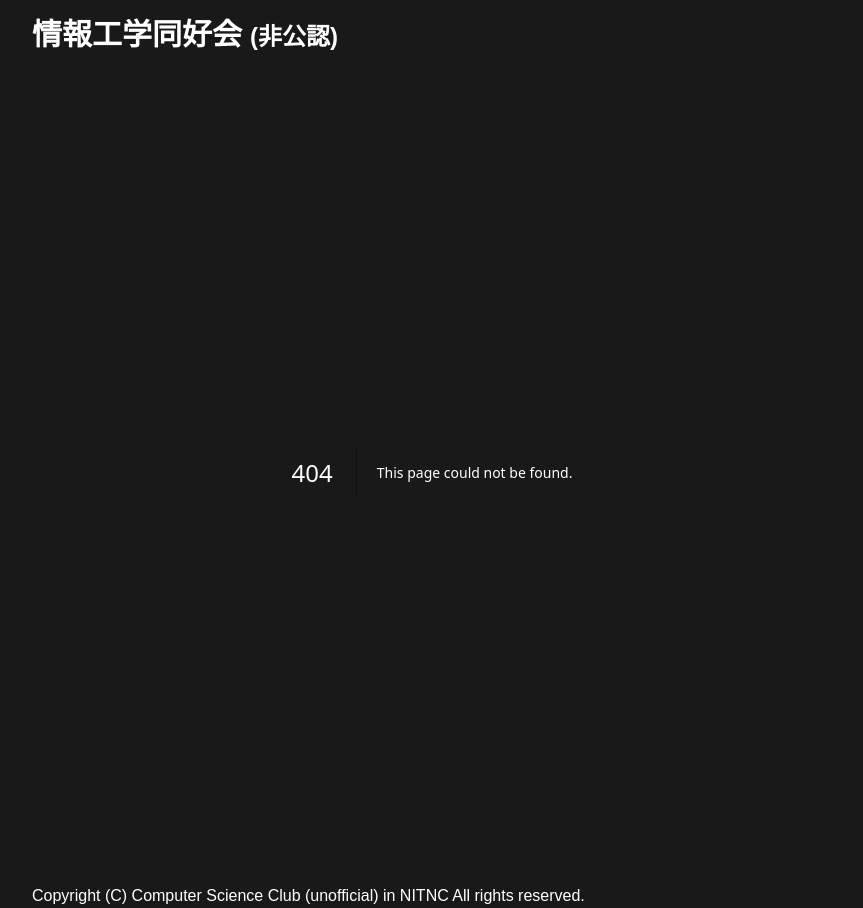
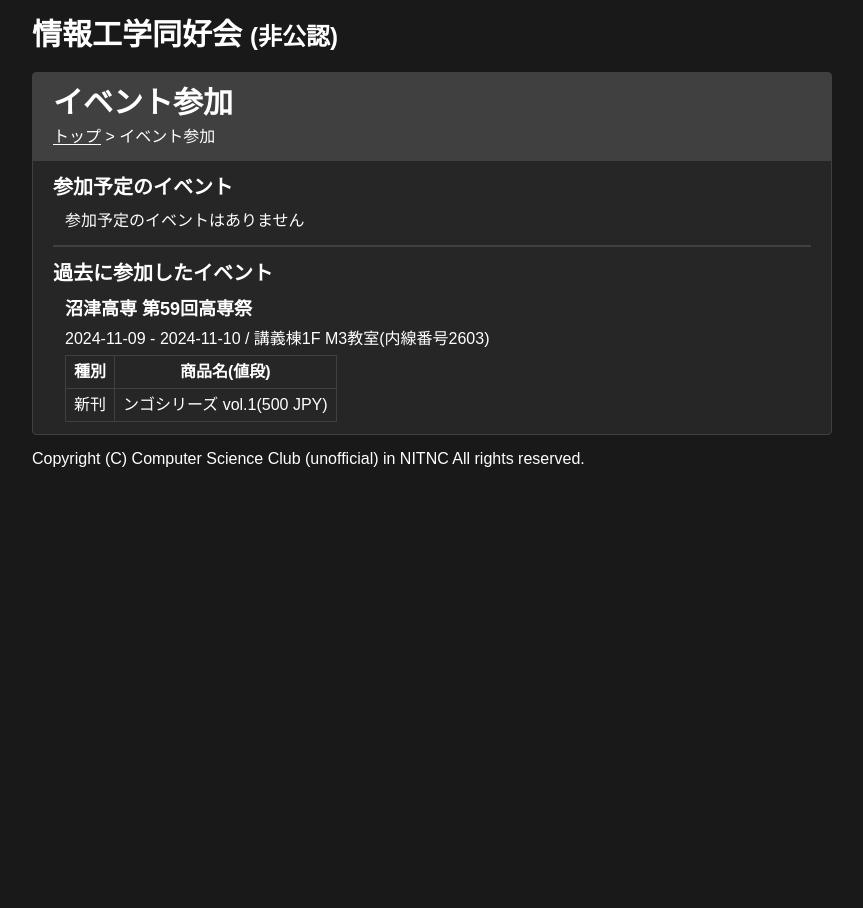
Before and after one commit to csc-a452p/website, a Next.js app: page /event in a window 1280 px wide. Before the commit this address had no page. Shown: the whole page, without its empty margins (208-1071 px from the left). After the commit the page ends 800 px from the top, so only its background shows below. Built offline with nearby package versions, Linux system fonts and the light colour scheme.

Commit message:
[add] イベントページを追加

```diff
--- /dev/null
+++ b/app/event/page.tsx
@@ -0,0 +1,68 @@
+import { Metadata } from "next";
+import GoodsItem from "../components/GoodsItem";
+import DLink from "../components/DLink";
+
+export const metadata: Metadata = {
+    title: 'イベント参加',
+}
+
+export default function Home() {
+    return (
+        <>
+            <main className="w-full md:m-auto flex gap-2">
+                <div className={`w-full bg-neutral-800 border border-neutral-700 rounded`}>
+                    <div className="bg-neutral-700 p-3 pl-5">
+                        <h1 className="w-full font-bold text-3xl mb-1">イベント参加</h1>
+                        <div><DLink href={"/"}>トップ</DLink> &gt; イベント参加</div>
+                    </div>
+
+                    <div className="mx-2 flex flex-col gap-3 p-3">
+
+                        <div className="flex flex-col gap-2">
+                            <h2 className="text-xl font-bold">参加予定のイベント</h2>
+                            <div className="mx-3 flex flex-col gap-2">
+                                参加予定のイベントはありません
+                            </div>
+
+                        </div>
+
+                        <hr className="border border-neutral-700"/>
+
+                        <div className="flex flex-col gap-2">
+                            <h2 className="text-xl font-bold">過去に参加したイベント</h2>
+
+                            <div className="mx-3 flex flex-col gap-5">
+
+                                <div className="text-wrap">
+                                    <div className="font-bold text-lg">沼津高専 第59回高専祭</div>
+                                    <div className="mt-1">
+                                        2024-11-09 - 2024-11-10 / 講義棟1F M3教室(内線番号2603)
+                                    </div>
+
+                                    <div className="mt-1">
+                                        <table className="border-collapse border border-neutral-700">
+                                            <thead className="[&_th]:border [&_th]:border-neutral-700 [&_th]:p-1 [&_th]:px-2">
+                                                <tr>
+                                                    <th>種別</th>
+                                                    <th>商品名(値段)</th>
+                                                </tr>
+                                            </thead>
+                                            <tbody className="[&_td]:border [&_td]:border-neutral-700 [&_td]:p-1 [&_td]:px-2">
+                                                <tr>
+                                                    <td>新刊</td>
+                                                    <td>ンゴシリーズ vol.1(500 JPY)</td>
+                                                </tr>
+                                            </tbody>
+                                        </table>
+                                    </div>
+                                </div>
+
+                            </div>
+
+                        </div>
+                    </div>
+                </div>
+            </main>
+        </>
+    );
+}
--- a/app/page.tsx
+++ b/app/page.tsx
@@ -1,6 +1,5 @@
 import { Section } from "./components/section";
 import ListItem from "./components/ListItem";
-import Link from "next/link";
 import TwitterEmbed from "./components/TwitterEmbed";
 import NoticeItem from "./components/NoticeItem";
 import { Metadata } from "next";
@@ -37,11 +36,11 @@ export default function Home() {
                         <ul className="list-disc ml-5">
                             <ListItem href={"notice"}>お知らせ</ListItem>
                             <ListItem href={"goods"}>刊行・制作物一覧</ListItem>
-                            <ListItem href={""}>イベント参加歴</ListItem>
-                            <ListItem href={""}>メンバー紹介</ListItem>
-                            <ListItem href={""}>各種SNS</ListItem>
-                            <ListItem href={""}>問い合わせ</ListItem>
-                            <ListItem href={""}>API</ListItem>
+                            <ListItem href={"event"}>イベント参加</ListItem>
+                            <ListItem href={"member"}>メンバー紹介</ListItem>
+                            <ListItem href={"sns"}>各種SNS</ListItem>
+                            <ListItem href={"contact"}>問い合わせ</ListItem>
+                            <ListItem href={"api"}>API</ListItem>
                         </ul>
                     </Section>
                 </div>
```
